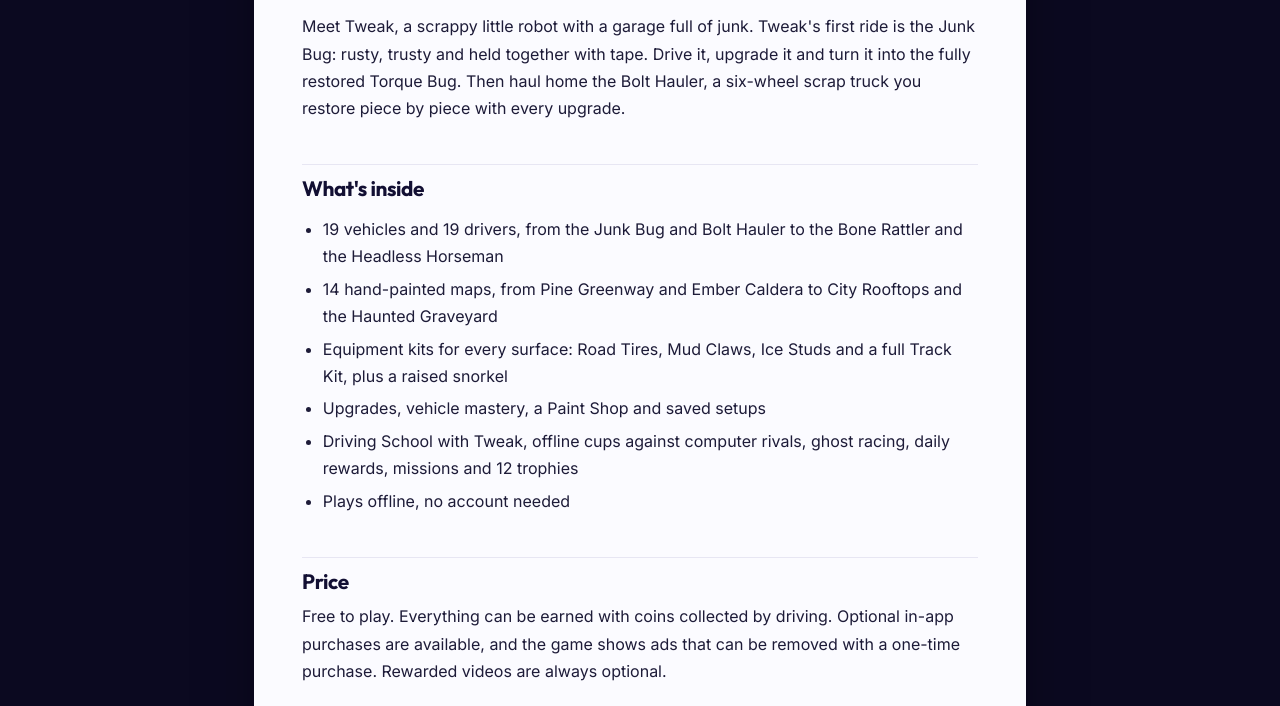
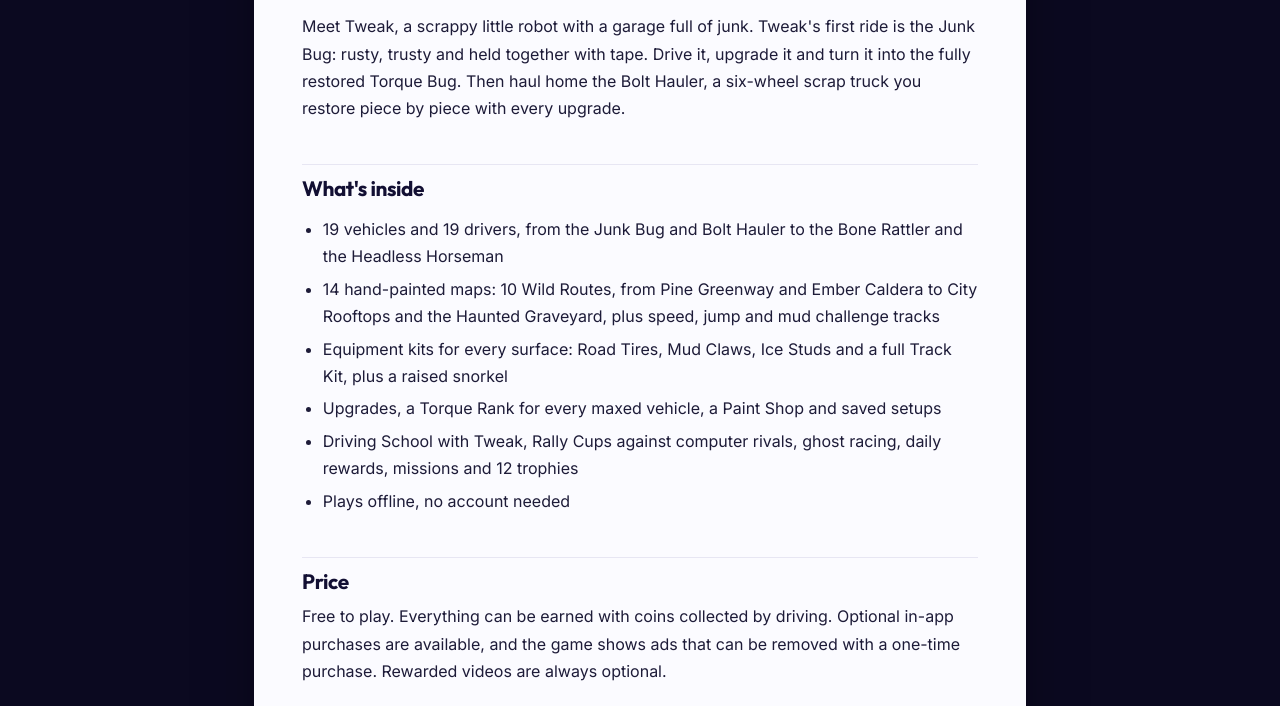
Before and after one commit to tweak36/tweak36.github.io, a plain HTML site: page trailtorque/index.html in a window 1280 px wide. Shown: the part 391-1097 px from the top of the page. Drawn offline with Linux system fonts and the light colour scheme.

Commit message:
Trail Torque copy: Wild Routes, Rally Cups and Torque Rank menu names

```diff
--- a/trailtorque/index.html
+++ b/trailtorque/index.html
@@ -39,10 +39,10 @@
 <h2>What&#x27;s inside</h2>
 <ul>
 <li>19 vehicles and 19 drivers, from the Junk Bug and Bolt Hauler to the Bone Rattler and the Headless Horseman</li>
-<li>14 hand-painted maps, from Pine Greenway and Ember Caldera to City Rooftops and the Haunted Graveyard</li>
+<li>14 hand-painted maps: 10 Wild Routes, from Pine Greenway and Ember Caldera to City Rooftops and the Haunted Graveyard, plus speed, jump and mud challenge tracks</li>
 <li>Equipment kits for every surface: Road Tires, Mud Claws, Ice Studs and a full Track Kit, plus a raised snorkel</li>
-<li>Upgrades, vehicle mastery, a Paint Shop and saved setups</li>
-<li>Driving School with Tweak, offline cups against computer rivals, ghost racing, daily rewards, missions and 12 trophies</li>
+<li>Upgrades, a Torque Rank for every maxed vehicle, a Paint Shop and saved setups</li>
+<li>Driving School with Tweak, Rally Cups against computer rivals, ghost racing, daily rewards, missions and 12 trophies</li>
 <li>Plays offline, no account needed</li>
 </ul>
 <h2>Price</h2>
```
Also changed, not shown: index.html (+3 -3 lines).
